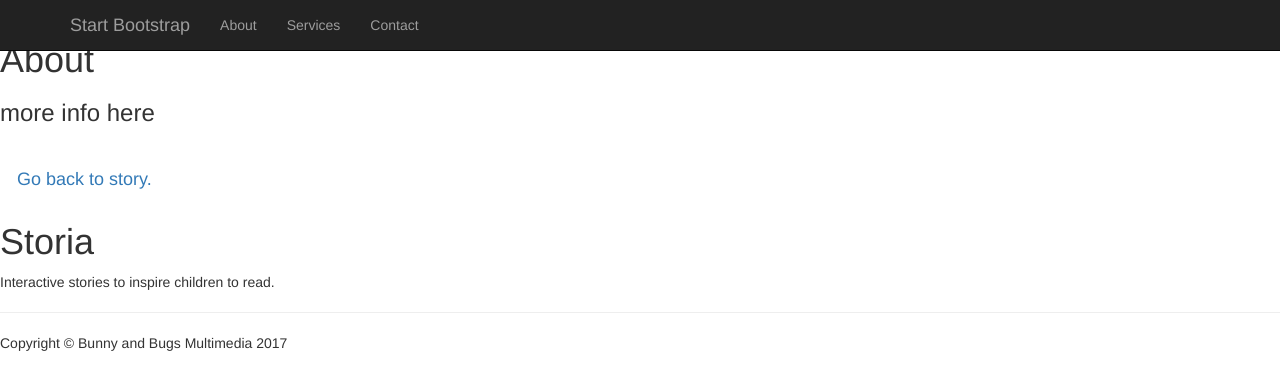
After one commit to ryhanlon/Capstone_PDXCodeGuild, a Django app: template Storia/templates/about.html in a window 1280 px wide. The commit adds this page. Shown: the top 390 px of the page. Run offline with Django 3.2, Linux system fonts and the light colour scheme; the template is opened without the code that fills it, so the values that code supplies are empty; some libraries are stand-ins or nearby versions.

Commit message:
Used Bootstrap to make the base.html, contact.html, about.html, and home.  Updated the vendor file in the main static folder with the necessary scripts. Updated the urls.py with the correct links.

```diff
--- a/Storia/Storia/urls.py
+++ b/Storia/Storia/urls.py
@@ -15,7 +15,7 @@ Including another URLconf
 """
 from django.conf.urls import url
 from django.contrib import admin
-from book.views import home
+from book.views import home, about, contact
 
 from django.conf import settings
 from django.conf.urls.static import static
@@ -23,5 +23,7 @@ from django.conf.urls.static import static
 urlpatterns = [
     url(r'^admin/', admin.site.urls),
     url(r'^$', home, name='home'),
+    url(r'^contact', contact, name='contact'),
+    url(r'^about', about, name='about'),
 
 ] + static(settings.STATIC_URL, document_root=settings.STATIC_ROOT)
--- /dev/null
+++ b/Storia/templates/about.html
@@ -0,0 +1,26 @@
+<{%  extends 'base.html' %}
+
+
+{% block feature %}
+
+    <!-- Header -->
+    <header id="top" class="header">
+        <div class="text-vertical-center">
+            <h1>About</h1>
+            <h3>more info here</h3>
+            <br>
+            <a href="#about" class="btn btn-dark btn-lg">Go back to story.</a>
+        </div>
+    </header>
+
+{% endblock %}
+
+
+
+
+{% block tagline %}
+
+    <h1>Storia</h1>
+    <p>Interactive stories to inspire children to read.</p>
+
+{% endblock %}
--- a/Storia/templates/base.html
+++ b/Storia/templates/base.html
@@ -1,44 +1,122 @@
 <!DOCTYPE html>
 <html lang="en">
+
 <head>
-    <meta charset="UTF-8">
-    <title>Title</title>
 
-    {% block extra_head %}
+    <meta charset="utf-8">
+    <meta http-equiv="X-UA-Compatible" content="IE=edge">
+    <meta name="viewport" content="width=device-width, initial-scale=1">
+    <meta name="description" content="">
+    <meta name="author" content="">
 
-    {% endblock %}
+    <title>Storia</title>
 
+    <link href="static/css/styles.css" rel="stylesheet">
+
+        <!-- Bootstrap Core CSS -->
+     <link href="static/vendor/bootstrap.min.css" rel="stylesheet">
+
+        <!-- Custom CSS -->
+    <link href="static/vendor/full-slider.css" rel="stylesheet">
+{#    {% load static %}#}
+{#        {% block extra_head %}#}
+{##}
+{#    <!-- Bootstrap Core CSS -->#}
+{#    <link href="css/bootstrap.min.css" rel="stylesheet">#}
+{##}
+{#    <!-- Custom CSS -->#}
+{#    <link href="css/full-slider.css" rel="stylesheet">#}
+{##}
+{#        {% endblock %}#}
+
+    <!-- HTML5 Shim and Respond.js IE8 support of HTML5 elements and media queries -->
+    <!-- WARNING: Respond.js doesn't work if you view the page via file:// -->
+    <!--[if lt IE 9]>
+        <script src="https://oss.maxcdn.com/libs/html5shiv/3.7.0/html5shiv.js"></script>
+        <script src="https://oss.maxcdn.com/libs/respond.js/1.4.2/respond.min.js"></script>
+    <![endif]-->
 
 </head>
 <body>
+
+    <!-- Navigation -->
+    <nav class="navbar navbar-inverse navbar-fixed-top" role="navigation">
+        <div class="container">
+            <!-- Brand and toggle get grouped for better mobile display -->
+            <div class="navbar-header">
+                <button type="button" class="navbar-toggle" data-toggle="collapse" data-target="#bs-example-navbar-collapse-1">
+                    <span class="sr-only">Toggle navigation</span>
+                    <span class="icon-bar"></span>
+                    <span class="icon-bar"></span>
+                    <span class="icon-bar"></span>
+                </button>
+                <a class="navbar-brand" href="#">Start Bootstrap</a>
+            </div>
+            <!-- Collect the nav links, forms, and other content for toggling -->
+            <div class="collapse navbar-collapse" id="bs-example-navbar-collapse-1">
+                <ul class="nav navbar-nav">
+                    <li>
+                        <a href="#">About</a>
+                    </li>
+                    <li>
+                        <a href="#">Services</a>
+                    </li>
+                    <li>
+                        <a href="#">Contact</a>
+                    </li>
+                </ul>
+            </div>
+            <!-- /.navbar-collapse -->
+        </div>
+        <!-- /.container -->
+    </nav>
+
+
     <main>
-        <nav>
-        {% include "nav.html" %}
-        </nav>
 
-        <section>
+        {% block feature %}
 
-        <header>
-            {# Top #}
-            {%  block headline %}
-            {%  endblock %}
-        </header>
-
-        <article>
-            {# Middle #}
-            {%  block main %}
-            {%  endblock %}
-        </article>
-
-            <footer>
-            {# Bottom #}
-            {%  block footer %}
-            {%  endblock %}
-            </footer>
-
-        </section>
+        {% endblock %}
 
     </main>
 
+
+        <!-- Bottom of Tag Content -->
+    {% block tagline %}
+        <div class="container">
+
+            <div class="row">
+                <div class="col-lg-12">
+
+                    <h1>Storia</h1>
+                    <p>Interactive stories to inspire children to read.</p>
+
+                </div>
+            </div>
+        </div>
+    {% endblock %}
+
+         <!-- Footer -->
+        <hr>
+        <footer>
+            <div class="row">
+                <div class="col-lg-12">
+                    <p>Copyright &copy; Bunny and Bugs Multimedia 2017</p>
+                </div>
+            </div>
+            <!-- /.row -->
+        </footer>
+
+
+    <!-- jQuery -->
+    <script src="static/vendor/jquery.js"></script>
+
+    <!-- Bootstrap Core JavaScript -->
+    <script src="static/vendor/bootstrap.min.js"></script>
+
+    {% block script %}
+    {% endblock %}
+
 </body>
+
 </html>
```
Also changed, not shown: Storia/templates/contact.html (added, +26 -0 lines), Storia/templates/home.html (+59 -24 lines), Storia/db.sqlite3.
